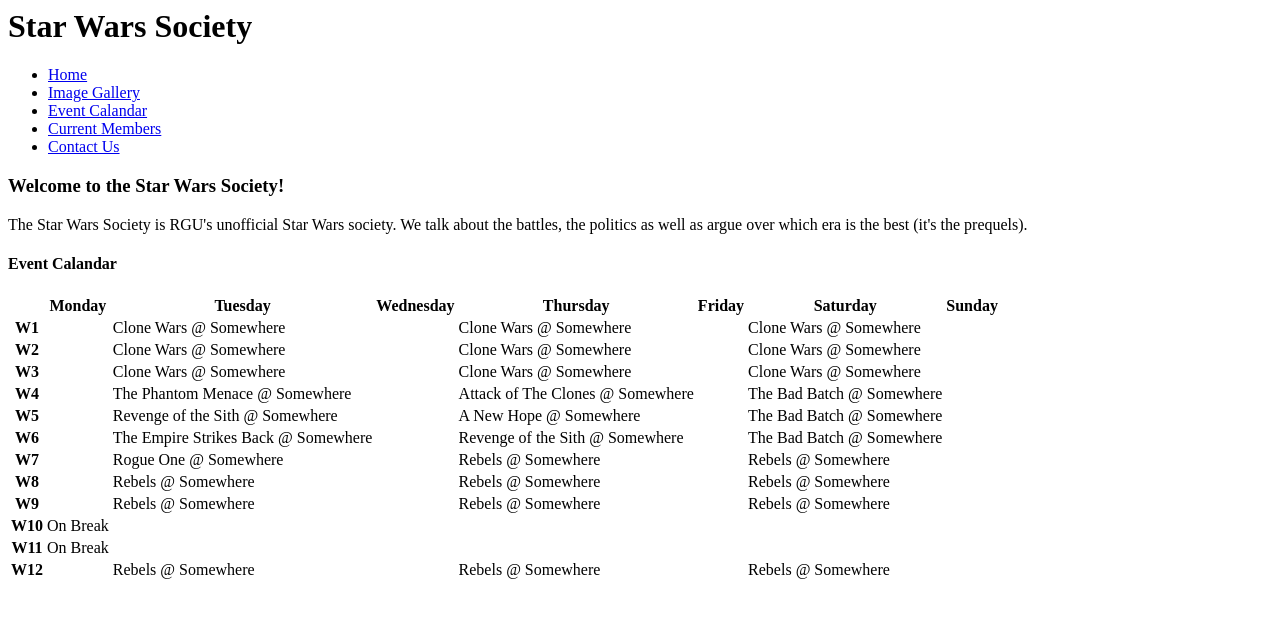
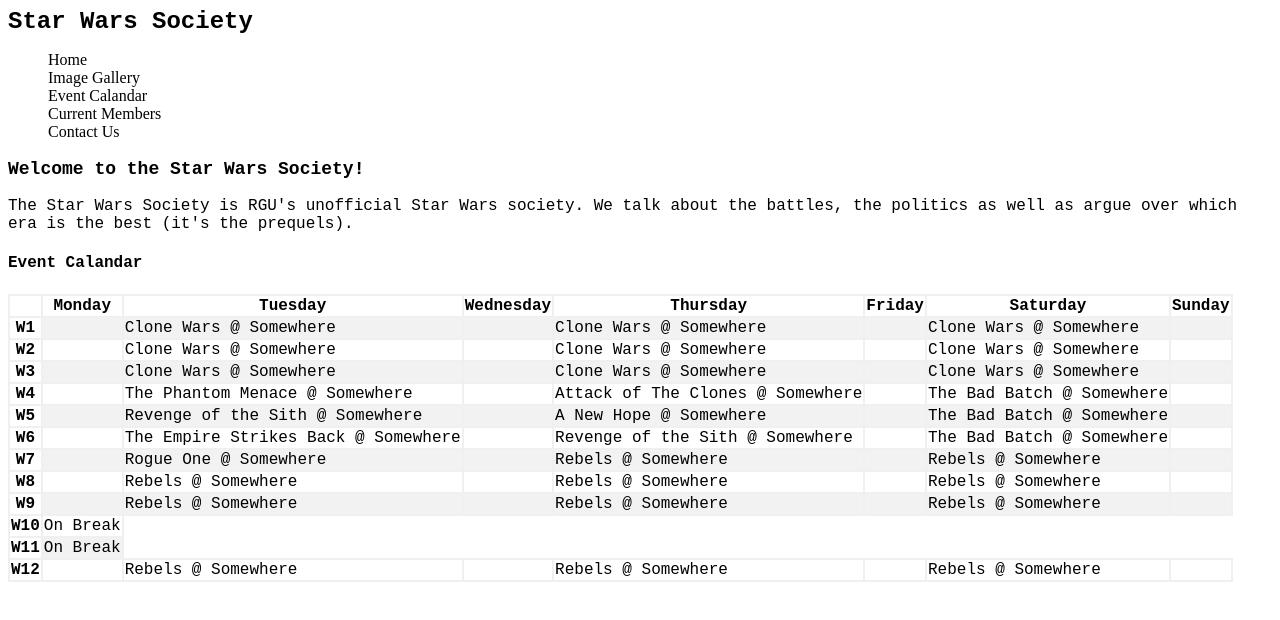
Before and after one commit to Daniel1060/CM1114-Coursework-Star-Wars-, a plain HTML site: page event_calandar.html in a window 1280 px wide. Drawn offline with Linux system fonts and the light colour scheme.

Commit message:
Added CSS Labs 4.1/5.1

```diff
--- /dev/null
+++ b/css/main.css
@@ -0,0 +1,82 @@
+/*
+ * Main website bits
+ */
+
+
+header{
+    background-color: white;
+    border-top-left-radius: 10px;
+    border-top-right-radius: 10px;
+}
+p,h1,h2,h3,h4,h5,h6{
+    font-family: 'Courier New', Courier, monospace;
+    color:black;
+}
+h1{
+    font-size: x-large;
+}
+h3{
+    font-size: large;
+}
+p{
+    font-size: medium;
+}
+main{
+    background-color: white;
+    border-radius: 10px;
+}
+aside{
+    background-color: white;
+    border-radius: 10px;
+}
+footer{
+    background-color: white;
+}
+
+/*
+ * Interactive UI
+ */
+
+nav li{
+    border:2px;
+    background-color: white;
+    list-style-type: none;
+}
+
+nav li a{
+    color:black;
+    text-align: center;
+    text-decoration: none;
+}
+
+nav li:hover{
+    background-color: grey;
+}
+
+.active{
+    background-color: yellow;
+}
+
+/*
+ * Table
+ */
+
+ table{
+    font-family:'Courier New', Courier, monospace;
+    border-collapse: collapse;
+ }
+ table td, table th{
+    border: 2px;
+    border-color: #F0F0F0;
+    border-style: solid;
+ }
+ table tr:nth-child(even){
+    background-color: #F2F2F2;
+ }
+ table tr:hover{
+    background-color: white;
+ }
+ table th{
+    background-color: white;
+    color:black;
+ }
--- a/event_calandar.html
+++ b/event_calandar.html
@@ -1,6 +1,7 @@
 <html>
     <head>
         <title>Star Wars Society</title>
+        <link rel="stylesheet" href="css/main.css">
     </head>
 
     <body>
```
Also changed, not shown: contact_us.html (+1 -0 lines), current_members.html (+1 -0 lines), img_gallery.html (+1 -0 lines), index.html (+1 -0 lines).
